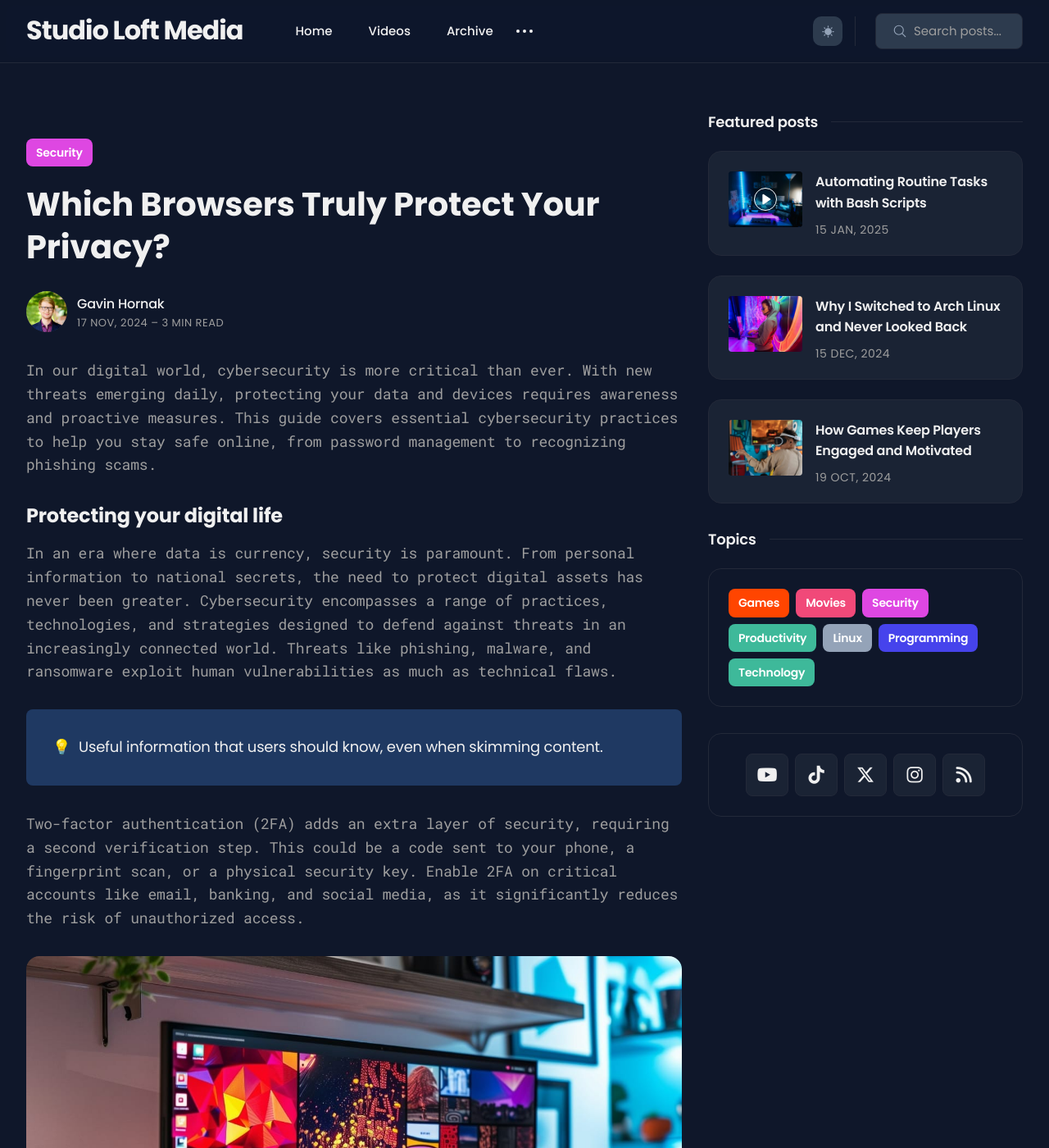
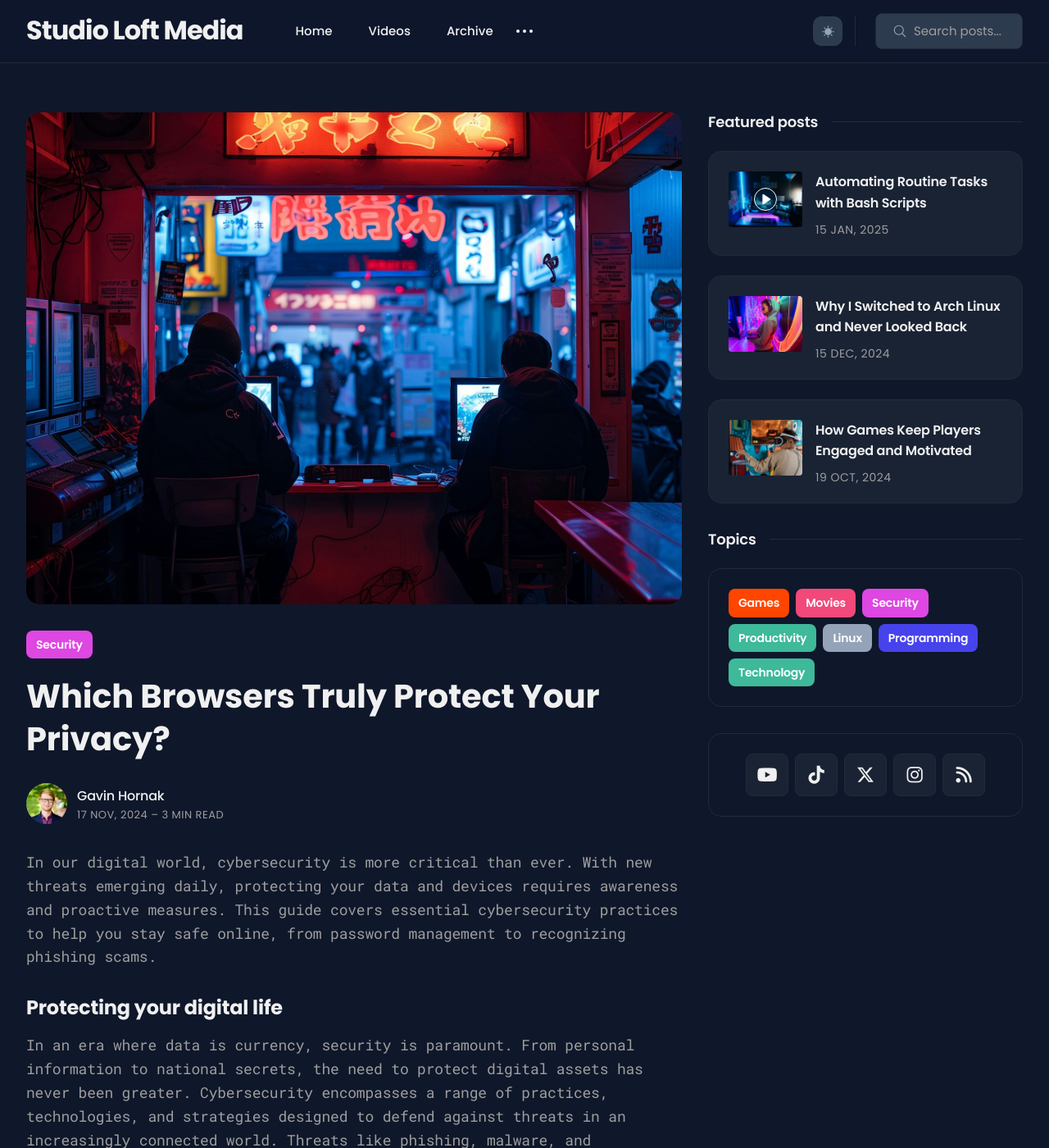
Before and after one commit to studioloft/studioloft.github.io, a Jekyll site: the page built from _posts/2024-11-17-which-browsers-truly-protect-your-privacy?.md, in a window 1280 px wide and 1400 px high. Shown: the whole window at 82% size. Built offline with Jekyll 4.4.1, drawn with Linux system fonts in a browser that asks for light colours.

Commit message:
fix: update image positioning and sizing for better layout compatibility

```diff
--- a/css/_4-layouts/page.scss
+++ b/css/_4-layouts/page.scss
@@ -13,17 +13,15 @@
   background: var(--background-alt-color);
 
   img {
-    position: absolute;
+    position: static;
     top: 0;
     left: 0;
     width: 100%;
-    height: 100%;
-    object-fit: cover;
+    height: auto;
     user-select: none;
   }
 
   @supports not (aspect-ratio: 4/3) {
-    padding-bottom: 75%;
   }
 }
 
```
